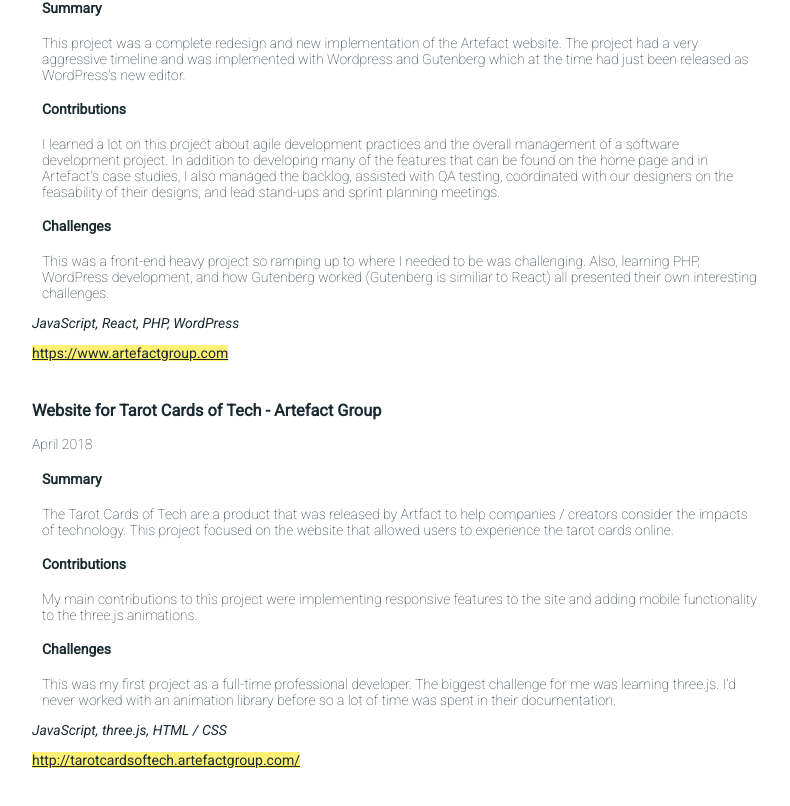
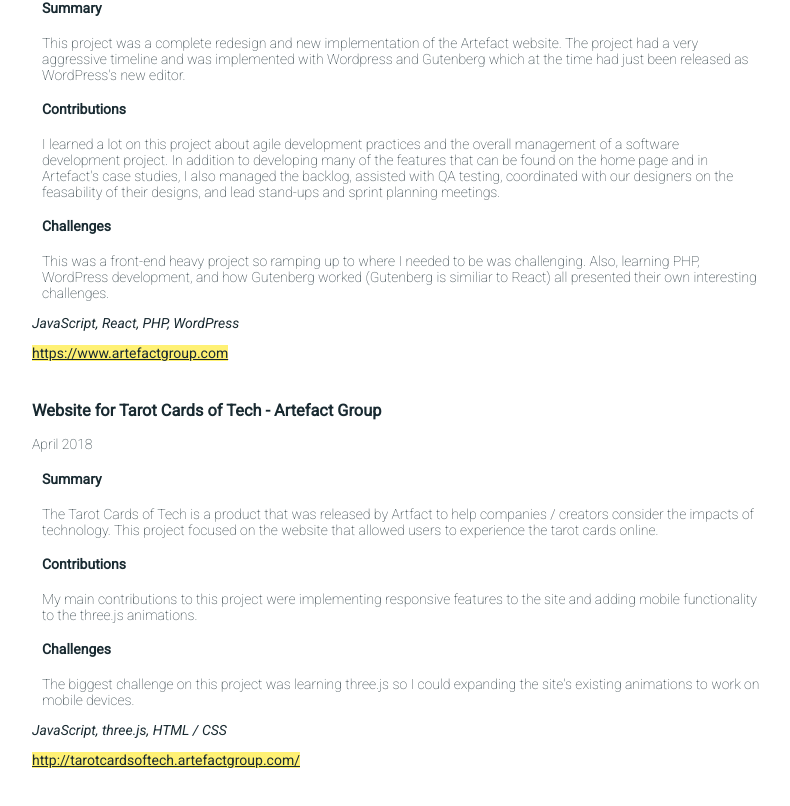
Before and after one commit to rmcook/portfolio, a React (Vite) app: page / in a window 1280 px wide. Shown: the part 2771-3577 px from the top of the page, without its empty margins (440-1230 px from the left). Built offline with nearby package versions, Linux system fonts and the light colour scheme.

Commit message:
Update tarot-cards-of-tech.js

```diff
--- a/src/components/projects/tarot-cards-of-tech.js
+++ b/src/components/projects/tarot-cards-of-tech.js
@@ -7,16 +7,15 @@
       id={'05'}
       name={'Website for Tarot Cards of Tech - Artefact Group'}
       duration={'April 2018'}
-      summary={`The Tarot Cards of Tech are a product that was released by Artfact to help companies / creators
+      summary={`The Tarot Cards of Tech is a product that was released by Artfact to help companies / creators
         consider the impacts of technology. This project focused on the website that allowed users to experience
         the tarot cards online.
       `}
       contributions={`My main contributions to this project were implementing responsive features to the site
         and adding mobile functionality to the three.js animations.
       `}
-      challenges={`This was my first project as a full-time professional developer. The biggest challenge for me
-        was learning three.js. I'd never worked with an animation library before so a lot of time was spent in
-        their documentation.
+      challenges={`The biggest challenge on this project was learning three.js so I could expanding the site's
+        existing animations to work on mobile devices.
       `}
       tools={'JavaScript, three.js, HTML / CSS'}
       link={'http://tarotcardsoftech.artefactgroup.com/'}
```
